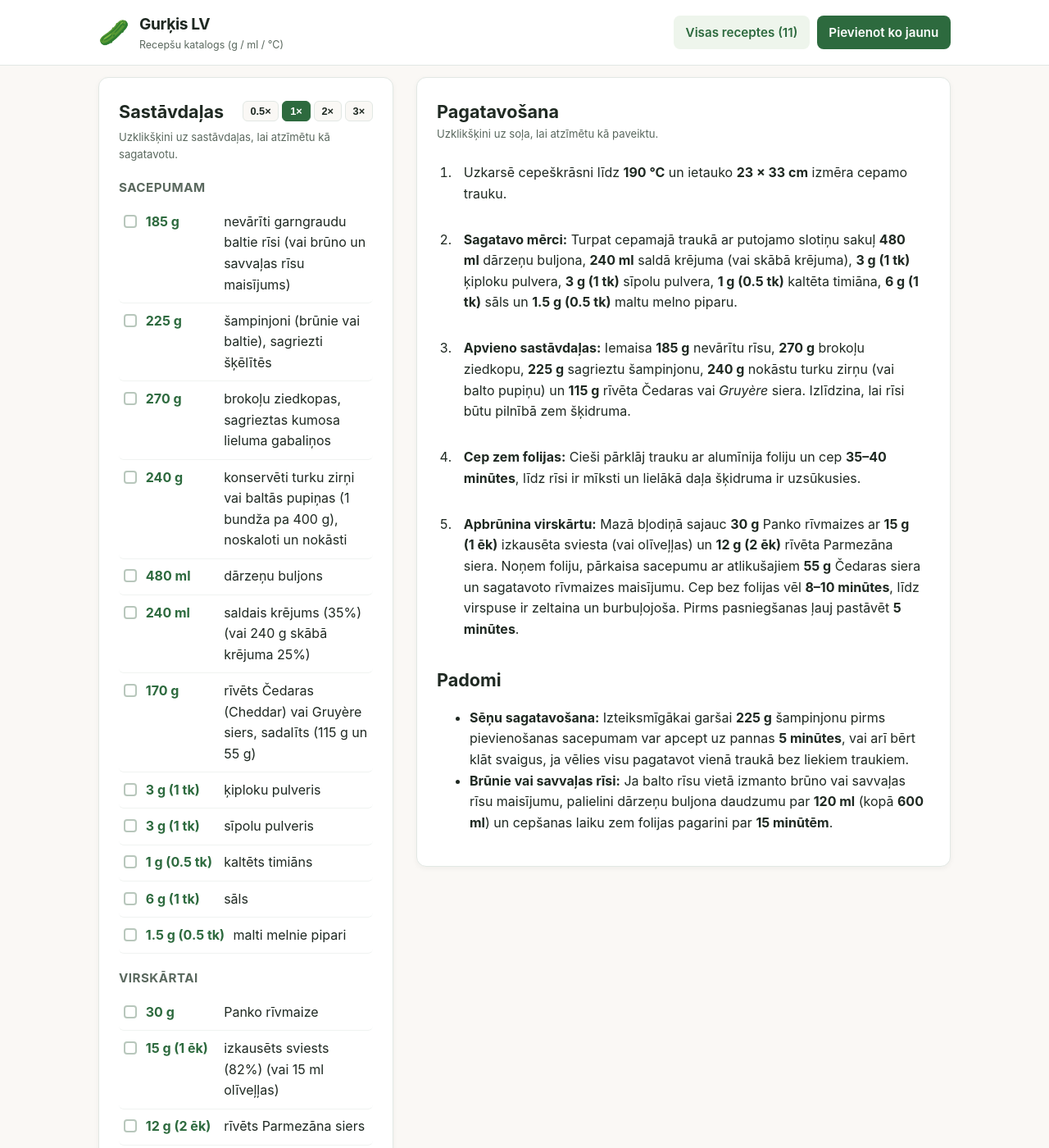
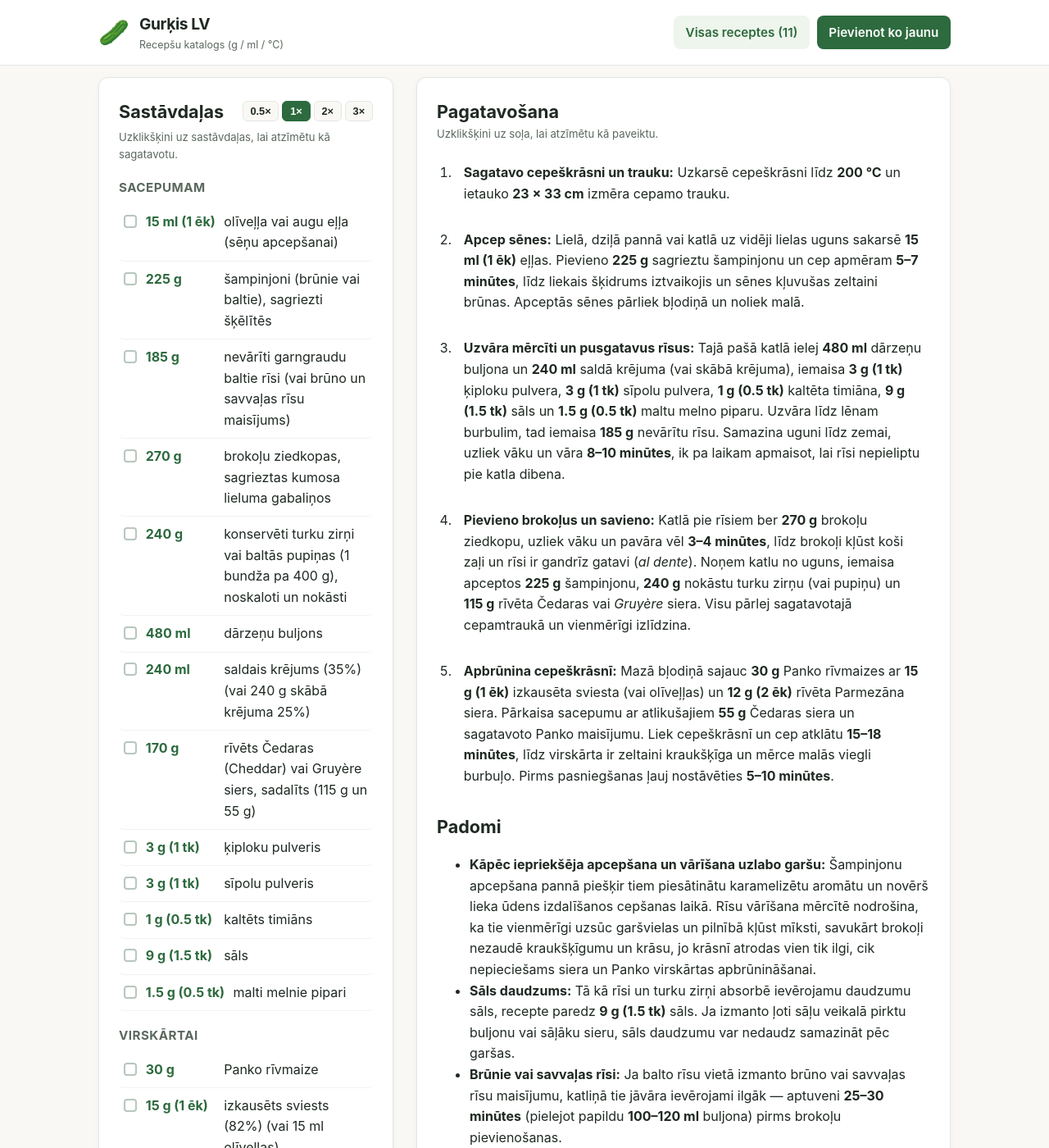
Before and after one commit to HermanisV/gurkis.lv, a Jekyll site: the page built from _recipes/kremigs-senu-brokolu-un-risu-sacepums.md, in a window 1280 px wide and 1400 px high, scrolled down 375 px. Shown: the whole window at 82% size. Built offline with Jekyll 4.4.1, drawn with Linux system fonts in a browser that asks for light colours; comment, search, counter and statistics services are not loaded; some of the changed text lies outside the part shown.

Commit message:
Sēņu, brokoļu un rīsu sacepums: dārzeņu apcepšana, rīsu un brokoļu iepriekšēja gatavošana mērcītē un palielināts sāls daudzums

```diff
--- a/_recipes/kremigs-senu-brokolu-un-risu-sacepums.md
+++ b/_recipes/kremigs-senu-brokolu-un-risu-sacepums.md
@@ -1,7 +1,7 @@
 ---
 layout: recipe
 title: "Krēmīgs sēņu, brokoļu un rīsu sacepums"
-description: "Sātīgs un krēmīgs cepeškrāsns sacepums vienā traukā ar šampinjoniem, brokoļiem, turku zirņiem un zeltainu Panko garoziņu."
+description: "Sātīgs un krēmīgs sacepums ar pannā apceptiem šampinjoniem, mērcītē iepriekš pasautētiem rīsiem, koši zaļiem brokoļiem, turku zirņiem un zeltainu Panko garoziņu."
 categories:
   - Pamatēdieni
   - Sacepums
@@ -14,18 +14,20 @@ tags:
   - cepeškrāsns
   - veģetārs
 prep_time: 15
-cook_time: 45
+cook_time: 35
 servings: 5
 source_url: ""
 source_name: ""
-date: 2026-10-22
+date: 2026-10-23
 ingredients:
   - group: "Sacepumam"
     items:
+      - amount: "15 ml (1 ēk)"
+        item: "olīveļļa vai augu eļļa (sēņu apcepšanai)"
+      - amount: "225 g"
+        item: "šampinjoni (brūnie vai baltie), sagriezti šķēlītēs"
       - amount: "185 g"
         item: "nevārīti garngraudu baltie rīsi (vai brūno un savvaļas rīsu maisījums)"
-      - amount: "225 g"
-        item: "šampinjoni (brūnie vai baltie), sagriezti šķēlītēs"
       - amount: "270 g"
         item: "brokoļu ziedkopas, sagrieztas kumosa lieluma gabaliņos"
       - amount: "240 g"
@@ -42,7 +44,7 @@ ingredients:
         item: "sīpolu pulveris"
       - amount: "1 g (0.5 tk)"
         item: "kaltēts timiāns"
-      - amount: "6 g (1 tk)"
+      - amount: "9 g (1.5 tk)"
         item: "sāls"
       - amount: "1.5 g (0.5 tk)"
         item: "malti melnie pipari"
@@ -56,13 +58,14 @@ ingredients:
         item: "rīvēts Parmezāna siers"
 ---
 
-1. Uzkarsē cepeškrāsni līdz **190 °C** un ietauko **23 × 33 cm** izmēra cepamo trauku.
-2. **Sagatavo mērci:** Turpat cepamajā traukā ar putojamo slotiņu sakuļ **480 ml** dārzeņu buljona, **240 ml** saldā krējuma (vai skābā krējuma), **3 g (1 tk)** ķiploku pulvera, **3 g (1 tk)** sīpolu pulvera, **1 g (0.5 tk)** kaltēta timiāna, **6 g (1 tk)** sāls un **1.5 g (0.5 tk)** maltu melno piparu.
-3. **Apvieno sastāvdaļas:** Iemaisa **185 g** nevārītu rīsu, **270 g** brokoļu ziedkopu, **225 g** sagrieztu šampinjonu, **240 g** nokāstu turku zirņu (vai balto pupiņu) un **115 g** rīvēta Čedaras vai *Gruyère* siera. Izlīdzina, lai rīsi būtu pilnībā zem šķidruma.
-4. **Cep zem folijas:** Cieši pārklāj trauku ar alumīnija foliju un cep **35–40 minūtes**, līdz rīsi ir mīksti un lielākā daļa šķidruma ir uzsūkusies.
-5. **Apbrūnina virskārtu:** Mazā bļodiņā sajauc **30 g** Panko rīvmaizes ar **15 g (1 ēk)** izkausēta sviesta (vai olīveļļas) un **12 g (2 ēk)** rīvēta Parmezāna siera. Noņem foliju, pārkaisa sacepumu ar atlikušajiem **55 g** Čedaras siera un sagatavoto rīvmaizes maisījumu. Cep bez folijas vēl **8–10 minūtes**, līdz virspuse ir zeltaina un burbuļojoša. Pirms pasniegšanas ļauj pastāvēt **5 minūtes**.
+1. **Sagatavo cepeškrāsni un trauku:** Uzkarsē cepeškrāsni līdz **200 °C** un ietauko **23 × 33 cm** izmēra cepamo trauku.
+2. **Apcep sēnes:** Lielā, dziļā pannā vai katlā uz vidēji lielas uguns sakarsē **15 ml (1 ēk)** eļļas. Pievieno **225 g** sagrieztu šampinjonu un cep apmēram **5–7 minūtes**, līdz liekais šķidrums iztvaikojis un sēnes kļuvušas zeltaini brūnas. Apceptās sēnes pārliek bļodiņā un noliek malā.
+3. **Uzvāra mērcīti un pusgatavus rīsus:** Tajā pašā katlā ielej **480 ml** dārzeņu buljona un **240 ml** saldā krējuma (vai skābā krējuma), iemaisa **3 g (1 tk)** ķiploku pulvera, **3 g (1 tk)** sīpolu pulvera, **1 g (0.5 tk)** kaltēta timiāna, **9 g (1.5 tk)** sāls un **1.5 g (0.5 tk)** maltu melno piparu. Uzvāra līdz lēnam burbulim, tad iemaisa **185 g** nevārītu rīsu. Samazina uguni līdz zemai, uzliek vāku un vāra **8–10 minūtes**, ik pa laikam apmaisot, lai rīsi nepieliptu pie katla dibena.
+4. **Pievieno brokoļus un savieno:** Katlā pie rīsiem ber **270 g** brokoļu ziedkopu, uzliek vāku un pavāra vēl **3–4 minūtes**, līdz brokoļi kļūst koši zaļi un rīsi ir gandrīz gatavi (*al dente*). Noņem katlu no uguns, iemaisa apceptos **225 g** šampinjonu, **240 g** nokāstu turku zirņu (vai pupiņu) un **115 g** rīvēta Čedaras vai *Gruyère* siera. Visu pārlej sagatavotajā cepamtraukā un vienmērīgi izlīdzina.
+5. **Apbrūnina cepeškrāsnī:** Mazā bļodiņā sajauc **30 g** Panko rīvmaizes ar **15 g (1 ēk)** izkausēta sviesta (vai olīveļļas) un **12 g (2 ēk)** rīvēta Parmezāna siera. Pārkaisa sacepumu ar atlikušajiem **55 g** Čedaras siera un sagatavoto Panko maisījumu. Liek cepeškrāsnī un cep atklātu **15–18 minūtes**, līdz virskārta ir zeltaini kraukšķīga un mērce malās viegli burbuļo. Pirms pasniegšanas ļauj nostāvēties **5–10 minūtes**.
 
 ## Padomi
 
-- **Sēņu sagatavošana:** Izteiksmīgākai garšai **225 g** šampinjonu pirms pievienošanas sacepumam var apcept uz pannas **5 minūtes**, vai arī bērt klāt svaigus, ja vēlies visu pagatavot vienā traukā bez liekiem traukiem.
-- **Brūnie vai savvaļas rīsi:** Ja balto rīsu vietā izmanto brūno vai savvaļas rīsu maisījumu, palielini dārzeņu buljona daudzumu par **120 ml** (kopā **600 ml**) un cepšanas laiku zem folijas pagarini par **15 minūtēm**.
+- **Kāpēc iepriekšēja apcepšana un vārīšana uzlabo garšu:** Šampinjonu apcepšana pannā piešķir tiem piesātinātu karamelizētu aromātu un novērš lieka ūdens izdalīšanos cepšanas laikā. Rīsu vārīšana mērcītē nodrošina, ka tie vienmērīgi uzsūc garšvielas un pilnībā kļūst mīksti, savukārt brokoļi nezaudē kraukšķīgumu un krāsu, jo krāsnī atrodas vien tik ilgi, cik nepieciešams siera un Panko virskārtas apbrūnināšanai.
+- **Sāls daudzums:** Tā kā rīsi un turku zirņi absorbē ievērojamu daudzumu sāls, recepte paredz **9 g (1.5 tk)** sāls. Ja izmanto ļoti sāļu veikalā pirktu buljonu vai sāļāku sieru, sāls daudzumu var nedaudz samazināt pēc garšas.
+- **Brūnie vai savvaļas rīsi:** Ja balto rīsu vietā izmanto brūno vai savvaļas rīsu maisījumu, katliņā tie jāvāra ievērojami ilgāk — aptuveni **25–30 minūtes** (pielejot papildu **100–120 ml** buljona) pirms brokoļu pievienošanas.
```
